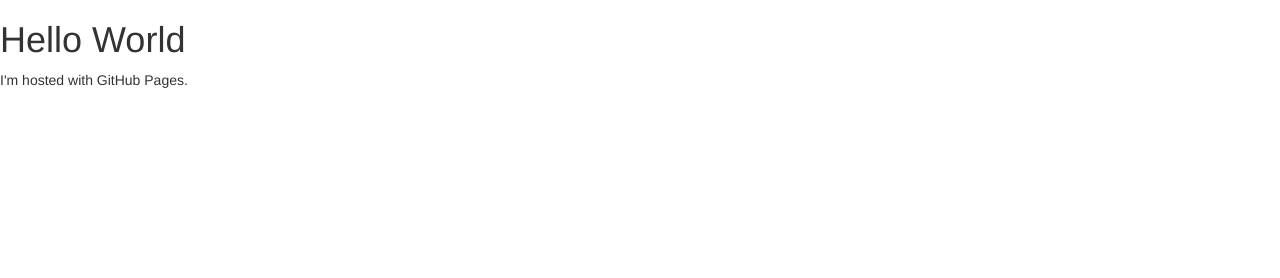
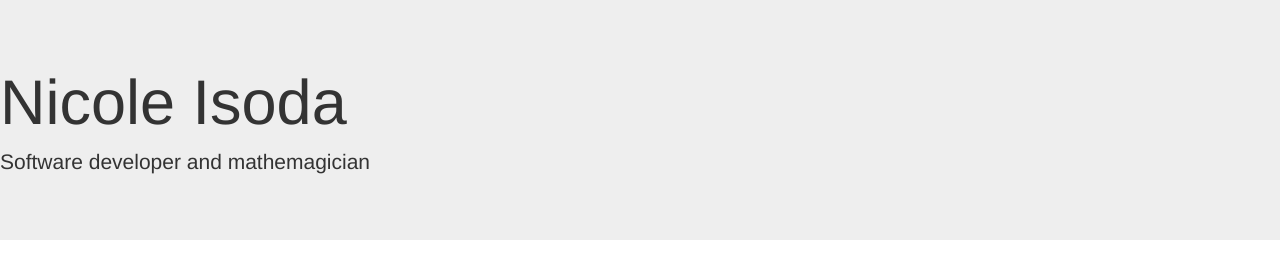
Before and after one commit to nisoda/nisoda.github.io, a plain HTML site: page index.html in a window 1280 px wide. Drawn offline with nearby package versions, Linux system fonts and the light colour scheme.

Commit message:
Update index.html

```diff
--- a/index.html
+++ b/index.html
@@ -10,7 +10,9 @@
     <link rel="stylesheet" href="https://maxcdn.bootstrapcdn.com/bootstrap/3.3.5/css/bootstrap.min.css">
 </head>
 	<body>
-		<h1>Hello World</h1>
-		<p>I'm hosted with GitHub Pages.</p>
+	    <div class=jumbotron>
+    		<h1>Nicole Isoda</h1>
+	    	<p>Software developer and mathemagician</p>
+	    </div>
 	</body>
 </html>
```
